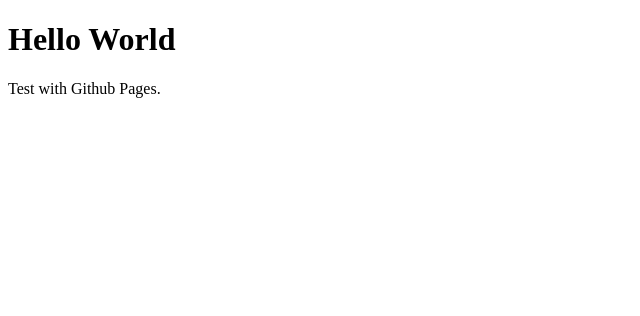
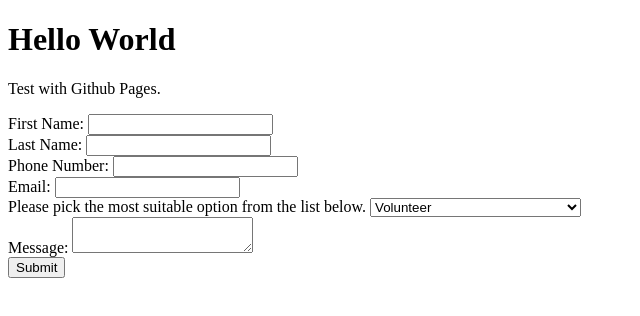
Before and after one commit to victorChiu16/victorChiu16.github.io, a plain HTML site: page index.html in a window 1280 px wide. Shown: the whole page, without its empty margins (0-640 px from the left). Drawn offline with Linux system fonts and the light colour scheme.

Commit message:
Update index.html

```diff
--- a/index.html
+++ b/index.html
@@ -3,5 +3,44 @@
 <body>
 <h1>Hello World</h1>
 <p>Test with Github Pages.</p>
+  <section id="contact">
+   <form action="" method = "post">
+     <div>
+       <label for "fName">First Name:</label>
+       <input type = "text" id = "fName" name = "user_first_name">
+     </div>
+     <div>
+       <label for "LName">Last Name:</label>
+       <input type = "text" id = "lName" name = "user_last_name">
+     </div>
+     <div>
+       <label for "phoneNum">Phone Number:</label>
+       <input type = "text" id = "phoneNum" name = "user_phone">
+     </div>
+     <div>
+       <label for "email">Email:</label>
+       <input type = "email" id = "email" name = "user_email">
+     </div>
+     <div>
+       <label for "role">Please pick the most suitable option from the list below.</label>
+       <select id = "role" name = "role">
+         <option value = "volunteer">Volunteer</option>
+         <option value = "donor">Donor</option>
+         <option value = "teacher">Teacher</option>
+         <option value = "parent">Parent</option>
+         <option value = "student">Student</option>
+         <option value = "ngo">Non-governmental Organization</option>
+         <option value = "others">Others</option>
+       </select>
+     </div>
+     <div>
+       <label for "msg">Message:</label>
+       <textarea id = "msg" name = "user_message"></textarea>
+     </div>
+     <div class = "button">
+       <button type = "submit">Submit</button>
+     </div>
+   </form>
+ </section>
 </body>
 </html>
```
